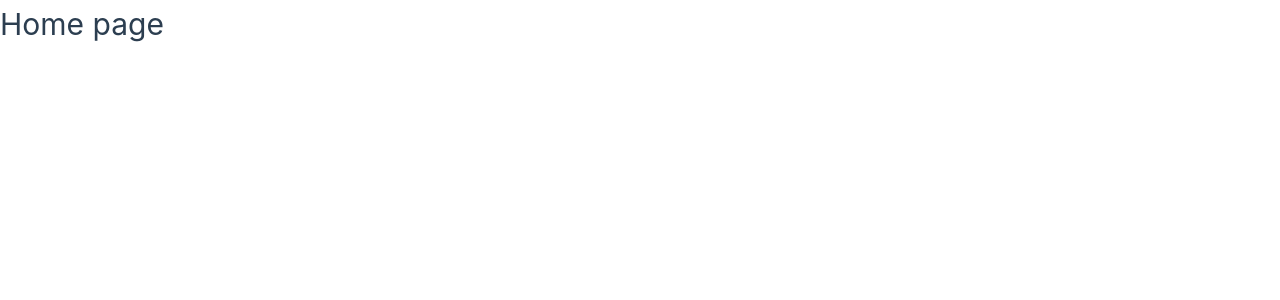
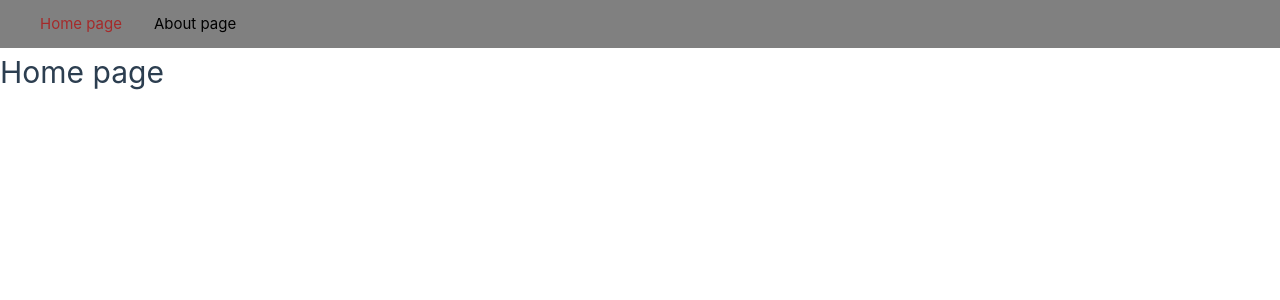
Before and after one commit to DenisPepper/vue-router-learning, a Vue app: page / in a window 1280 px wide. Shown: the top 300 px of the page. Built offline with nearby package versions, Linux system fonts and the light colour scheme.

Commit message:
Добавит стили для активной ссылки

```diff
--- a/src/App.vue
+++ b/src/App.vue
@@ -1,8 +1,10 @@
 <script setup>
 import { RouterView } from 'vue-router';
+import Navbar from './components/navbar/navbar.vue';
 </script>
 
 <template>
+  <Navbar />
   <RouterView />
 </template>
 
--- /dev/null
+++ b/src/components/navbar/navbar.vue
@@ -0,0 +1,32 @@
+<script setup>
+import { RouterLink as Link } from 'vue-router';
+</script>
+
+<template>
+  <nav>
+    <ul class="links">
+      <li class="link"><Link active-class="active" to="/">Home page</Link></li>
+      <li class="link"><Link active-class="active" to="/about">About page</Link></li>
+    </ul>
+  </nav>
+</template>
+
+<style scoped>
+.links {
+  height: 3rem;
+  list-style: none;
+  display: flex;
+  align-items: center;
+  gap: 2rem;
+  background-color: gray;
+}
+
+.link *:any-link {
+  color: black;
+  text-decoration: none;
+}
+
+.link *:any-link.active {
+  color: brown;
+}
+</style>
```
